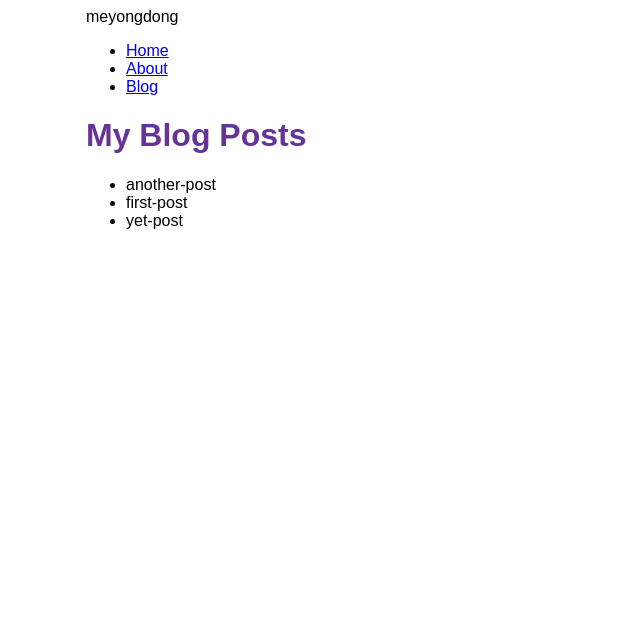
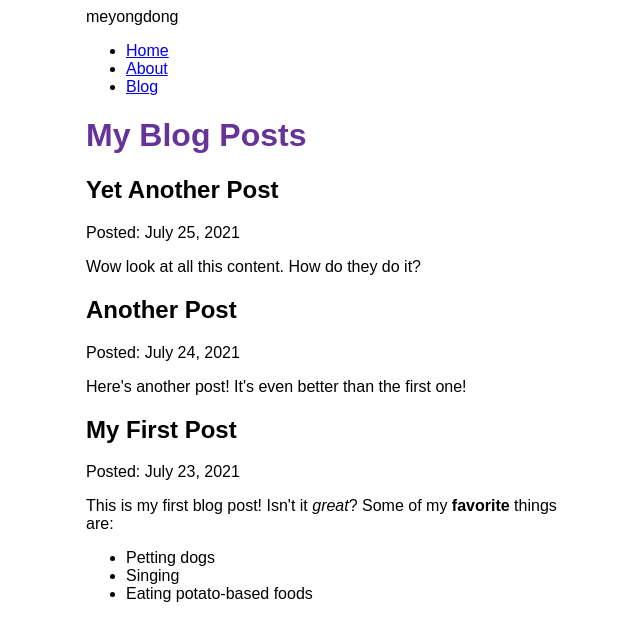
Before and after one commit to Wakasato/Meyongdong, a Gatsby site: page /blog in a window 1280 px wide. Shown: the whole page, without its empty margins (304-944 px from the left). Built offline with nearby package versions, Linux system fonts and the light colour scheme; Gatsby itself is replaced by a stand-in of ours.

Commit message:
"Finished Gatsby Tutorial Part 5"

```diff
--- a/blog/another-post.mdx
+++ b/blog/another-post.mdx
@@ -0,0 +1,5 @@
+---
+title: "Another Post"
+date: "2021-07-24"
+---
+Here's another post! It's even better than the first one!
--- a/blog/first-post.mdx
+++ b/blog/first-post.mdx
@@ -0,0 +1,9 @@
+---
+title: "My First Post"
+date: "2021-07-23"
+---
+This is my first blog post! Isn't it *great*?
+Some of my **favorite** things are:
+* Petting dogs
+* Singing
+* Eating potato-based foods
--- a/blog/yet-post.mdx
+++ b/blog/yet-post.mdx
@@ -0,0 +1,5 @@
+---
+title: "Yet Another Post"
+date: "2021-07-25"
+---
+Wow look at all this content. How do they do it?
--- a/gatsby-config.js
+++ b/gatsby-config.js
@@ -18,5 +18,7 @@
     options: {
       "trackingId": "UA-107941757-1"
     }
-  }]
+  },
+  "gatsby-plugin-mdx",
+]
 };
--- a/package.json
+++ b/package.json
@@ -15,10 +15,13 @@
     "clean": "gatsby clean"
   },
   "dependencies": {
+    "@mdx-js/mdx": "^1.6.22",
+    "@mdx-js/react": "^1.6.22",
     "babel-plugin-styled-components": "^2.0.7",
     "gatsby": "^4.14.0",
     "gatsby-plugin-google-analytics": "^4.14.0",
     "gatsby-plugin-image": "^2.14.0",
+    "gatsby-plugin-mdx": "^3.14.0",
     "gatsby-plugin-sharp": "^4.14.0",
     "gatsby-plugin-styled-components": "^5.14.0",
     "gatsby-source-filesystem": "^4.14.0",
--- a/src/pages/blog.js
+++ b/src/pages/blog.js
@@ -1,31 +1,38 @@
 import * as React from 'react'
 import { graphql } from 'gatsby'
+import { MDXRenderer } from 'gatsby-plugin-mdx'
 import Layout from '../components/layout'
 
 const BlogPage = ({ data }) => {
   return (
     <Layout pageTitle="My Blog Posts">
-      <ul>
-      {
-        data.allFile.nodes.map(node => (
-          <li key={node.name}>
-            {node.name}
-          </li>
+    {
+        data.allMdx.nodes.map((node) => (
+          <article key={node.id}>
+            <h2>{node.frontmatter.title}</h2>
+            <p>Posted: {node.frontmatter.date}</p>
+            <MDXRenderer>
+              {node.body}
+            </MDXRenderer>
+          </article>
         ))
       }
-      </ul>
     </Layout>
   )
 }
 
 export const query = graphql`
   query {
-    allFile {
+    allMdx(sort: {fields: frontmatter___date, order: DESC}) {
       nodes {
-        name
+        frontmatter {
+          date(formatString: "MMMM D, YYYY")
+          title
+        }
+        id
+        body
       }
     }
   }
 `
-
 export default BlogPage
```
Also changed, not shown: 1 other file.
